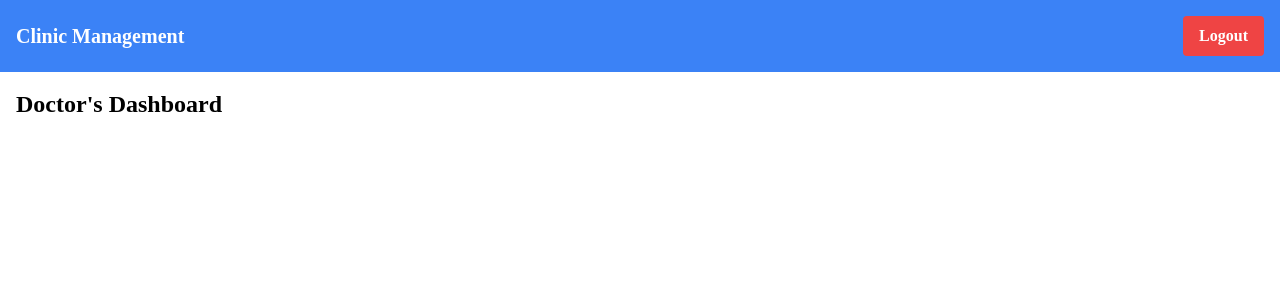
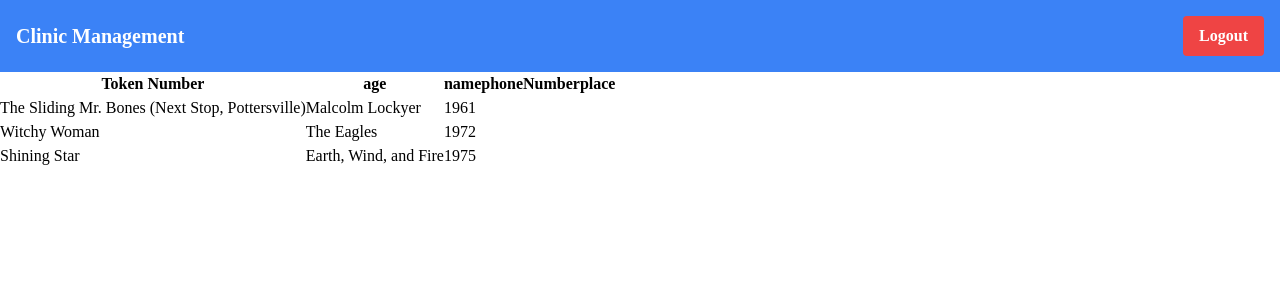
Before and after one commit to Akul-sada/Clinic-Management-System, a React (Create React App) app in the folder front-end/: page /doctor in a window 1280 px wide. Shown: the top 300 px of the page. Built offline with nearby package versions, Linux system fonts and the light colour scheme; no server answers.

Commit message:
for CRUD operation use nodejs

```diff
--- /dev/null
+++ b/front-end/src/Components/DashboardComponents/DashboardTable.tsx
@@ -0,0 +1,40 @@
+import React from 'react';
+
+const DashboardTable = () => {
+
+
+    return (
+        <>
+            <table className="table-auto">
+                <thead>
+                    <tr>
+                        <th>Token Number</th>
+                        <th>age</th>
+                        <th>name</th>
+                        <th>phoneNumber</th>
+                        <th>place</th>
+                    </tr>
+                </thead>
+                <tbody>
+                    <tr>
+                        <td>The Sliding Mr. Bones (Next Stop, Pottersville)</td>
+                        <td>Malcolm Lockyer</td>
+                        <td>1961</td>
+                    </tr>
+                    <tr>
+                        <td>Witchy Woman</td>
+                        <td>The Eagles</td>
+                        <td>1972</td>
+                    </tr>
+                    <tr>
+                        <td>Shining Star</td>
+                        <td>Earth, Wind, and Fire</td>
+                        <td>1975</td>
+                    </tr>
+                </tbody>
+            </table>
+        </>
+    )
+}
+
+export default DashboardTable
--- a/front-end/src/Components/DoctorsDashboard.tsx
+++ b/front-end/src/Components/DoctorsDashboard.tsx
@@ -2,6 +2,7 @@ import React,{Suspense} from 'react';
 // import Navbar from './Navbar';
 import dynamic from 'next/dynamic';
 import Navbar from './Navbar';
+import DashboardTable from './DashboardComponents/DashboardTable';
 // const Navbar = dynamic(() => import('./Navbar') as Promise<any>, { ssr: false });
 const DoctorsDashboard = () => {
 
@@ -10,9 +11,7 @@ const DoctorsDashboard = () => {
      <Suspense fallback ={<div>loading...</div>}>
       <Navbar />
      </Suspense>
-      <div className="p-4">
-        <h2 className="text-2xl font-bold mb-4">Doctor's Dashboard</h2>
-      </div>
+     <DashboardTable/>
     </>
   );
 };
```
